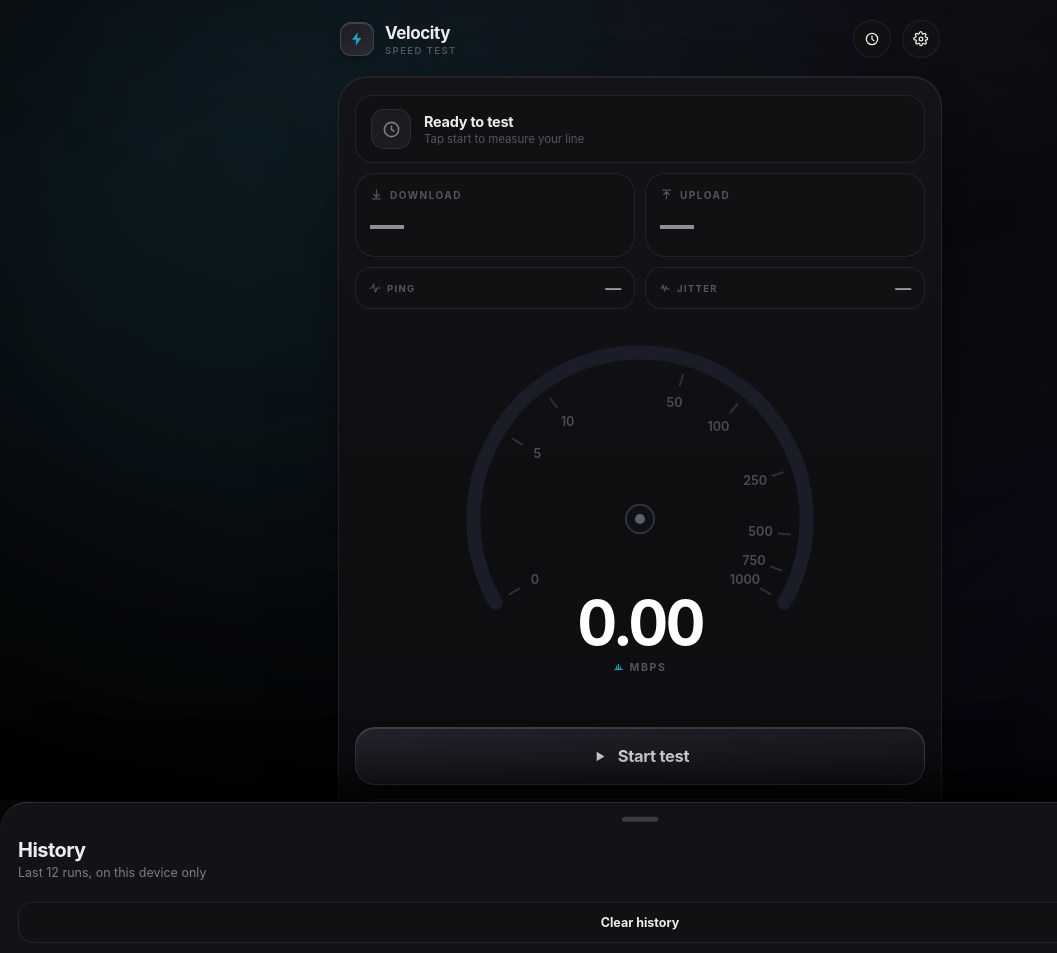
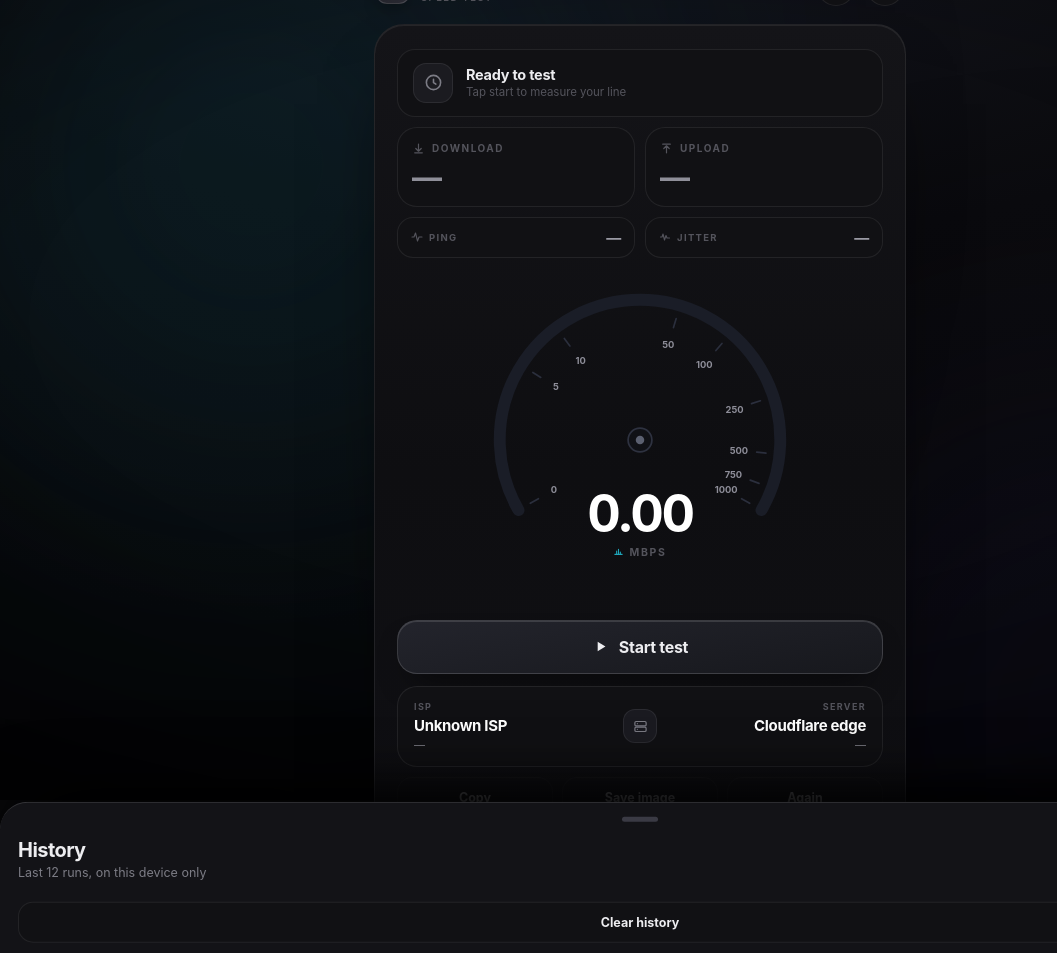
Before and after one commit to hu1man/velocity, a plain HTML site: page index.html in a window 1280 px wide. Shown: the top 953 px of the page, without its empty margins (0-1057 px from the left). After the commit the page ends 863 px from the top, so only its background shows below. Drawn offline with Linux system fonts and the light colour scheme; no server answers.

Commit message:
new velo 3

```diff
--- a/index.html
+++ b/index.html
@@ -32,7 +32,7 @@ body{
   margin:0;background:var(--bg);color:var(--txt);
   font-family:-apple-system,BlinkMacSystemFont,"SF Pro Display","SF Pro Text","Helvetica Neue",Inter,system-ui,sans-serif;
   -webkit-font-smoothing:antialiased;overflow-x:hidden;min-height:100dvh;
-  overscroll-behavior-y:none;
+  overscroll-behavior-y:none; display:flex; flex-direction:column; justify-content:center; align-items:center; padding: 20px 0;
 }
 button{font:inherit;color:inherit;border:0;background:none;cursor:pointer;padding:0}
 input{font:inherit}
@@ -49,7 +49,7 @@ input{font:inherit}
   background:radial-gradient(125% 95% at 50% 40%,transparent 38%,rgba(0,0,0,.75) 100%)}
 
 /* shell */
-.app{position:relative;z-index:1;max-width:640px;margin:0 auto;padding:14px 18px calc(44px + env(safe-area-inset-bottom))}
+.app{position:relative;z-index:1;width:100%;max-width:540px;margin:0 auto;padding:14px 18px calc(24px + env(safe-area-inset-bottom))}
 
 header{display:flex;align-items:center;gap:11px;padding:6px 2px 18px}
 .brand{display:flex;align-items:center;gap:11px;font-size:17px;font-weight:660;letter-spacing:-.024em}
@@ -97,7 +97,7 @@ header{display:flex;align-items:center;gap:11px;padding:6px 2px 18px}
 .big .k{display:flex;align-items:center;gap:7px;font-size:10px;font-weight:680;letter-spacing:.15em;
   text-transform:uppercase;color:var(--dim2);transition:color .4s}
 .big .k svg{width:13px;height:13px;stroke:currentColor;fill:none;stroke-width:2.2;stroke-linecap:round;stroke-linejoin:round}
-.big .v{font-size:34px;font-weight:730;letter-spacing:-.04em;margin-top:7px;line-height:1;
+.big .v{font-size:30px;font-weight:730;letter-spacing:-.04em;margin-top:7px;line-height:1;
   font-variant-numeric:tabular-nums;color:#8f8f99;transition:color .4s}
 .big .v em{font-style:normal;font-size:11px;font-weight:620;letter-spacing:0;color:var(--dim2);margin-left:4px}
 .big.on{background:linear-gradient(160deg,#1b1d24,#131318);border-color:rgba(255,255,255,.2)}
@@ -110,13 +110,13 @@ header{display:flex;align-items:center;gap:11px;padding:6px 2px 18px}
 .mini .k{display:flex;align-items:center;gap:6px;font-size:9.5px;font-weight:680;letter-spacing:.14em;
   text-transform:uppercase;color:var(--dim2)}
 .mini .k svg{width:12px;height:12px;stroke:currentColor;fill:none;stroke-width:2.2;stroke-linecap:round;stroke-linejoin:round}
-.mini .v{font-size:16px;font-weight:700;letter-spacing:-.02em;color:#9a9aa4;font-variant-numeric:tabular-nums;transition:color .4s}
+.mini .v{font-size:15px;font-weight:700;letter-spacing:-.02em;color:#9a9aa4;font-variant-numeric:tabular-nums;transition:color .4s}
 .mini .v em{font-style:normal;font-size:10px;color:var(--dim2);font-weight:600;margin-left:2px}
 .mini.on{border-color:rgba(255,255,255,.18);background:#191a20}
 .mini.on .v{color:#fff}
 
 /* gauge */
-.gauge{position:relative;width:min(100%,404px);aspect-ratio:1;margin:8px auto 0}
+.gauge{position:relative;width:min(100%,320px);aspect-ratio:1;margin:12px auto 0}
 .gauge svg{width:100%;height:100%;display:block;overflow:visible}
 .trk{stroke:#1a1d27;stroke-width:14;fill:none;stroke-linecap:round}
 .prg{stroke:url(#g1);stroke-width:14;fill:none;stroke-linecap:round;
@@ -125,7 +125,7 @@ header{display:flex;align-items:center;gap:11px;padding:6px 2px 18px}
   filter:drop-shadow(0 0 14px var(--glow))}
 .prg.slow{transition:stroke-dashoffset .62s var(--ease)}
 .tick{stroke:#2b2f3d;stroke-width:2;stroke-linecap:round}
-.tlab{fill:#4c4c56;font-size:12.5px;font-weight:620;text-anchor:middle;font-family:inherit}
+.tlab{fill:#8e8e99;font-size:11px;font-weight:700;text-anchor:middle;dominant-baseline:central;font-family:inherit}
 #needle{transition:transform .2s linear;transform-origin:200px 200px}
 #needle.slow{transition:transform .62s var(--ease)}
 .nb{fill:#4b4f5c;filter:drop-shadow(0 2px 5px rgba(0,0,0,.7))}
@@ -133,41 +133,41 @@ header{display:flex;align-items:center;gap:11px;padding:6px 2px 18px}
 .hub{fill:#101116;stroke:#2e3240;stroke-width:2}
 .hubin{fill:#5b6070}
 
-.readout{position:absolute;left:0;right:0;bottom:11%;text-align:center;pointer-events:none}
-.val{font-size:clamp(42px,12vw,62px);font-weight:730;letter-spacing:-.045em;line-height:1;
+.readout{position:absolute;left:0;right:0;bottom:14%;text-align:center;pointer-events:none}
+.val{font-size:clamp(36px,10vw,52px);font-weight:730;letter-spacing:-.045em;line-height:1;
   font-variant-numeric:tabular-nums;color:#fff;transition:color .4s}
 .unit{display:inline-flex;align-items:center;gap:5px;font-size:10.5px;font-weight:650;
-  letter-spacing:.16em;text-transform:uppercase;color:var(--dim2);margin-top:7px;transition:color .4s}
+  letter-spacing:.16em;text-transform:uppercase;color:var(--dim2);margin-top:6px;transition:color .4s}
 .unit svg{width:11px;height:11px;stroke:var(--ring);fill:none;stroke-width:2.4;stroke-linecap:round;stroke-linejoin:round}
 
 /* start */
 .start{display:flex;align-items:center;justify-content:center;gap:10px;width:100%;
-  padding:18px;border-radius:20px;font-size:16.5px;font-weight:680;letter-spacing:-.018em;
+  padding:16px;border-radius:20px;font-size:16px;font-weight:680;letter-spacing:-.018em;
   background:linear-gradient(170deg,#23242c,#17181d);border:1px solid var(--stroke2);
   box-shadow:inset 0 1px 0 rgba(255,255,255,.13),0 16px 34px -18px #000;
-  transition:transform .3s var(--spring),background .22s,box-shadow .3s;margin-top:6px}
+  transition:transform .3s var(--spring),background .22s,box-shadow .3s;margin-top:10px}
 .start:hover{background:linear-gradient(170deg,#2b2c36,#1c1d24)}
 .start:active{transform:scale(.97)}
 .start svg{width:17px;height:17px;fill:currentColor}
-.start.on{background:linear-gradient(170deg,#2a2d38,#1a1c23);border-color:rgba(255,255,255,.24)}
+.start.on{background:linear-gradient(170deg,#2a2d38,#1a1c23);border-color:rgba(255,255,254,.24)}
 
 /* info block */
-.info{display:grid;grid-template-columns:1fr auto 1fr;gap:12px;align-items:center;margin-top:14px;
-  border-radius:20px;padding:15px 16px;background:var(--panel);border:1px solid var(--stroke);
+.info{display:grid;grid-template-columns:1fr auto 1fr;gap:12px;align-items:center;margin-top:12px;
+  border-radius:20px;padding:14px 16px;background:var(--panel);border:1px solid var(--stroke);
   transition:border-color .4s}
 .info.lit{border-color:var(--stroke2)}
 .icol{min-width:0}
 .icol.r{text-align:right}
-.icol .lb{display:block;font-size:9px;font-weight:680;letter-spacing:.15em;text-transform:uppercase;color:var(--dim2);margin-bottom:5px}
-.icol b{display:block;font-size:16px;font-weight:700;letter-spacing:-.022em;color:#fff;
+.icol .lb{display:block;font-size:9px;font-weight:680;letter-spacing:.15em;text-transform:uppercase;color:var(--dim2);margin-bottom:4px}
+.icol b{display:block;font-size:15px;font-weight:700;letter-spacing:-.022em;color:#fff;
   white-space:nowrap;overflow:hidden;text-overflow:ellipsis}
-.icol span.sub{display:block;font-size:11.5px;color:var(--dim);margin-top:4px;
+.icol span.sub{display:block;font-size:11px;color:var(--dim);margin-top:3px;
   white-space:nowrap;overflow:hidden;text-overflow:ellipsis;font-variant-numeric:tabular-nums}
-.idiv{width:36px;height:36px;border-radius:12px;display:grid;place-items:center;
+.idiv{width:34px;height:34px;border-radius:12px;display:grid;place-items:center;
   background:#1b1b21;border:1px solid var(--stroke)}
-.idiv svg{width:16px;height:16px;stroke:var(--dim);fill:none;stroke-width:1.9;stroke-linecap:round;stroke-linejoin:round}
+.idiv svg{width:15px;height:15px;stroke:var(--dim);fill:none;stroke-width:1.9;stroke-linecap:round;stroke-linejoin:round}
 
-.chips{display:flex;gap:9px;margin-top:11px}
+.chips{display:flex;gap:9px;margin-top:10px}
 .chip{flex:1;padding:12px 8px;border-radius:15px;font-size:12.5px;font-weight:650;
   background:var(--panel);border:1px solid var(--stroke);
   transition:transform .28s var(--spring),background .2s,opacity .3s}
@@ -239,11 +239,10 @@ header{display:flex;align-items:center;gap:11px;padding:6px 2px 18px}
   transition:transform .42s var(--spring),opacity .3s;opacity:0;white-space:nowrap}
 .toast.on{transform:translate(-50%,0);opacity:1}
 
-@media(max-width:420px){
-  .big .v{font-size:28px}
-  .info{padding:13px 12px;gap:8px}
-  .icol b{font-size:14px}
-  .idiv{width:30px;height:30px}
+@media(min-width:768px){
+  .app{max-width:580px;padding:24px}
+  .card{padding:24px 22px 20px}
+  .gauge{width:min(100%,340px)}
 }
 @media(prefers-reduced-motion:reduce){*{animation-duration:.01ms!important;transition-duration:.01ms!important}}
 </style>
@@ -260,7 +259,7 @@ header{display:flex;align-items:center;gap:11px;padding:6px 2px 18px}
     </div>
     <div class="gap"></div>
     <button class="gbtn" id="bHist" aria-label="History"><svg viewBox="0 0 24 24"><path d="M12 7.5v5l3 2"/><circle cx="12" cy="12" r="8.5"/></svg></button>
-    <button class="gbtn" id="bSet" aria-label="Settings"><svg viewBox="0 0 24 24"><circle cx="12" cy="12" r="2.8"/><path d="M19.1 14.4a1.6 1.6 0 0 0 .32 1.78l.06.06a1.9 1.9 0 1 1-2.7 2.7l-.06-.06a1.6 1.6 0 0 0-2.72 1.14V20a1.9 1.9 0 1 1-3.8 0v-.1a1.6 1.6 0 0 0-2.72-1.14l-.06.06a1.9 1.9 0 1 1-2.7-2.7l.06-.06a1.6 1.6 0 0 0-1.14-2.72H3a1.9 1.9 0 1 1 0-3.8h.1a1.6 1.6 0 0 0 1.14-2.72l-.06-.06a1.9 1.9 0 1 1 2.7-2.7l.06.06A1.6 1.6 0 0 0 9.66 3.1V3a1.9 1.9 0 1 1 3.8 0v.1a1.6 1.6 0 0 0 2.72 1.14l.06-.06a1.9 1.9 0 1 1 2.7 2.7l-.06.06a1.6 1.6 0 0 0 1.14 2.72H20a1.9 1.9 0 1 1 0 3.8h-.1a1.6 1.6 0 0 0-1.46.94z"/></svg></button>
+    <button class="gbtn" id="bSet" aria-label="Settings"><svg viewBox="0 0 24 24"><circle cx="12" cy="12" r="2.8"/><path d="M19.1 14.4a1.6 1.6 0 0 0 .32 1.78l.06.06a1.9 1.9 0 1 1-2.7 2.7l-.06-.06a1.6 1.6 0 0 0-2.72 1.14V20a1.9 1.9 0 1 1-3.8 0v-.1a1.6 1.6 0 0 0-2.72-1.14l-.06.06a1.9 1.9 0 1 1-2.7-2.7l.06-.06a1.6 1.6 0 0 0-1.14-2.72H3a1.9 1.9 0 1 1 0-3.8h.1a1.6 1.6 0 0 0 1.14-2.72l-.06-.06a1.9 1.9 0 1 1 2.7-2.7l.06.06A1.6 1.6 0 0 0 9.66 3.1V3a1.9 1.9 0 1 1 3.8 0v.1a1.6 1.6 0 0 0 2.72 1.14l.06-.06a1.9 1.9 0 1 1 2.7 2.7l-.06-.06a1.6 1.6 0 0 0 1.14 2.72H20a1.9 1.9 0 1 1 0 3.8h-.1a1.6 1.6 0 0 0-1.46.94z"/></svg></button>
   </header>
 
   <main class="card" id="card">
@@ -423,9 +422,10 @@ header{display:flex;align-items:center;gap:11px;padding:6px 2px 18px}
   const mb = b => (b / 1048576).toFixed(b > 104857600 ? 0 : 1) + " MB";
   const rate = (b, ms) => (b * 8) / (ms / 1000) / 1e6;
 
-  /* ── ticks ── */
+  /* ── ticks (fixed duplicate drawing & proper alignment) ── */
   (() => {
     const g = $("ticks");
+    g.innerHTML = ""; // Clear any previous elements to avoid duplicates
     [0, 5, 10, 50, 100, 250, 500, 750, 1000].forEach(v => {
       const p = pct(v), a = A0 + (A1 - A0) * p;
       const [x1, y1] = polar(a, R - 16), [x2, y2] = polar(a, R - 27);
@@ -433,9 +433,9 @@ header{display:flex;align-items:center;gap:11px;padding:6px 2px 18px}
       l.setAttribute("x1", x1); l.setAttribute("y1", y1);
       l.setAttribute("x2", x2); l.setAttribute("y2", y2);
       l.setAttribute("class", "tick"); g.appendChild(l);
-      const [tx, ty] = polar(a, R - 45);
+      const [tx, ty] = polar(a, R - 48);
       const t = document.createElementNS("http://www.w3.org/2000/svg", "text");
-      t.setAttribute("x", tx); t.setAttribute("y", ty + 4);
+      t.setAttribute("x", tx); t.setAttribute("y", ty);
       t.setAttribute("class", "tlab");
       t.textContent = v >= 1000 ? "1000" : v;
       g.appendChild(t);
@@ -770,9 +770,9 @@ header{display:flex;align-items:center;gap:11px;padding:6px 2px 18px}
     x.fillStyle = "#3a3a42"; x.font = F(500, 22);
     x.fillText("velocity · ad-free network speed test", 116, H - 108);
 
-    c.toBlob(b => {
+    c.toBlob(blob => {
       const a = document.createElement("a");
-      a.href = URL.createObjectURL(b);
+      a.href = URL.createObjectURL(blob);
       a.download = `velocity-${Date.now()}.png`;
       document.body.appendChild(a); a.click(); a.remove();
       setTimeout(() => URL.revokeObjectURL(a.href), 5000);
@@ -780,15 +780,21 @@ header{display:flex;align-items:center;gap:11px;padding:6px 2px 18px}
     }, "image/png");
   }
 
-  /* ── meta ── */
+  /* ── meta (Fixed [object Object] bug by safely extracting string values) ── */
   (async () => {
     try {
       const r = await fetch(`${CF}/meta`, { cache: "no-store" });
       const m = await r.json();
-      el.isp.textContent = m.asOrganization || "Unknown ISP";
-      el.ip.textContent = m.clientIp || "—";
-      el.srv.textContent = m.asOrganization ? m.colo || "Cloudflare" : "Cloudflare edge";
-      el.loc.textContent = [m.city, m.country].filter(Boolean).join(", ") || "—";
+
+      const ispName = m.asOrganization || m.asn || m.isp || "Unknown ISP";
+      const serverName = m.colo || m.city || "Cloudflare edge";
+      const clientIp = m.clientIp || m.ip || "—";
+      const locName = [m.city, m.country].filter(Boolean).join(", ") || "—";
+
+      el.isp.textContent = ispName;
+      el.ip.textContent = clientIp;
+      el.srv.textContent = serverName;
+      el.loc.textContent = locName;
     } catch {
       el.isp.textContent = "Unknown ISP";
       el.srv.textContent = "Cloudflare edge";
```
